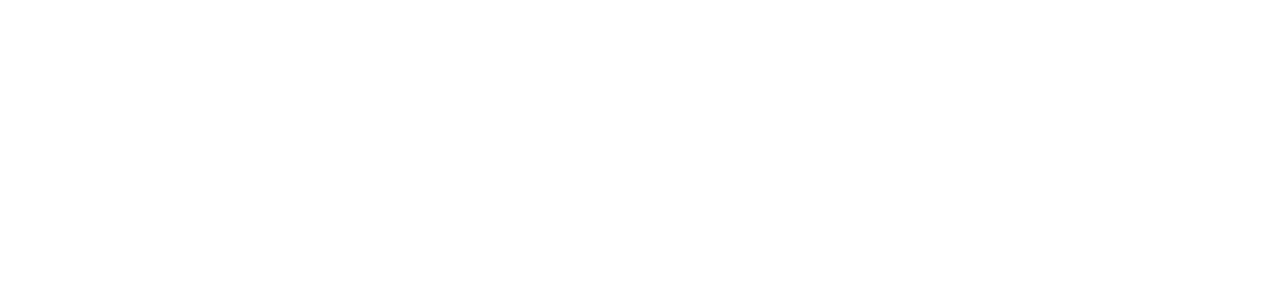
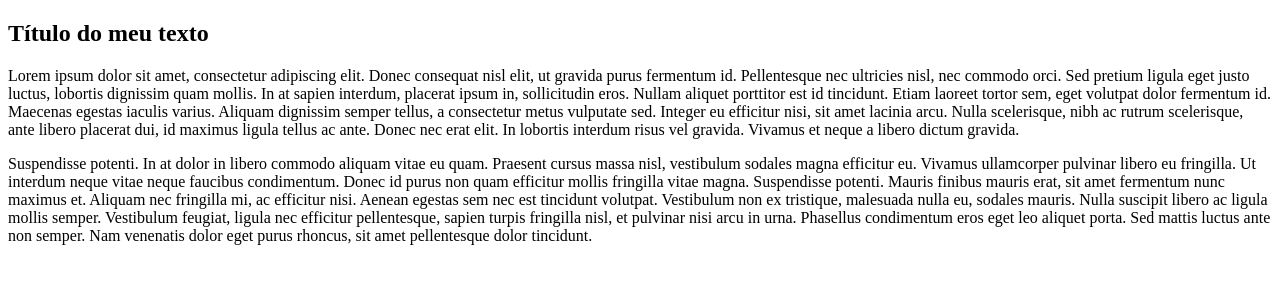
Before and after one commit to RodrigoYujiKogaKuroda/webmaster_front-end_completo, a plain HTML site: page index.html in a window 1280 px wide. Drawn offline with Linux system fonts and the light colour scheme.

Commit message:
Module 2 - Lesson 2

```diff
--- a/index.html
+++ b/index.html
@@ -9,6 +9,11 @@
 
 <body>
 
+    <h2>Título do meu texto</h2>
+
+    <p>Lorem ipsum dolor sit amet, consectetur adipiscing elit. Donec consequat nisl elit, ut gravida purus fermentum id. Pellentesque nec ultricies nisl, nec commodo orci. Sed pretium ligula eget justo luctus, lobortis dignissim quam mollis. In at sapien interdum, placerat ipsum in, sollicitudin eros. Nullam aliquet porttitor est id tincidunt. Etiam laoreet tortor sem, eget volutpat dolor fermentum id. Maecenas egestas iaculis varius. Aliquam dignissim semper tellus, a consectetur metus vulputate sed. Integer eu efficitur nisi, sit amet lacinia arcu. Nulla scelerisque, nibh ac rutrum scelerisque, ante libero placerat dui, id maximus ligula tellus ac ante. Donec nec erat elit. In lobortis interdum risus vel gravida. Vivamus et neque a libero dictum gravida.</p>
+    <p>Suspendisse potenti. In at dolor in libero commodo aliquam vitae eu quam. Praesent cursus massa nisl, vestibulum sodales magna efficitur eu. Vivamus ullamcorper pulvinar libero eu fringilla. Ut interdum neque vitae neque faucibus condimentum. Donec id purus non quam efficitur mollis fringilla vitae magna. Suspendisse potenti. Mauris finibus mauris erat, sit amet fermentum nunc maximus et. Aliquam nec fringilla mi, ac efficitur nisi. Aenean egestas sem nec est tincidunt volutpat. Vestibulum non ex tristique, malesuada nulla eu, sodales mauris. Nulla suscipit libero ac ligula mollis semper. Vestibulum feugiat, ligula nec efficitur pellentesque, sapien turpis fringilla nisl, et pulvinar nisi arcu in urna. Phasellus condimentum eros eget leo aliquet porta. Sed mattis luctus ante non semper. Nam venenatis dolor eget purus rhoncus, sit amet pellentesque dolor tincidunt.</p>
+
 </body>
 
 </html>
```
Lines whose indentation alone changed are shown as unchanged.
